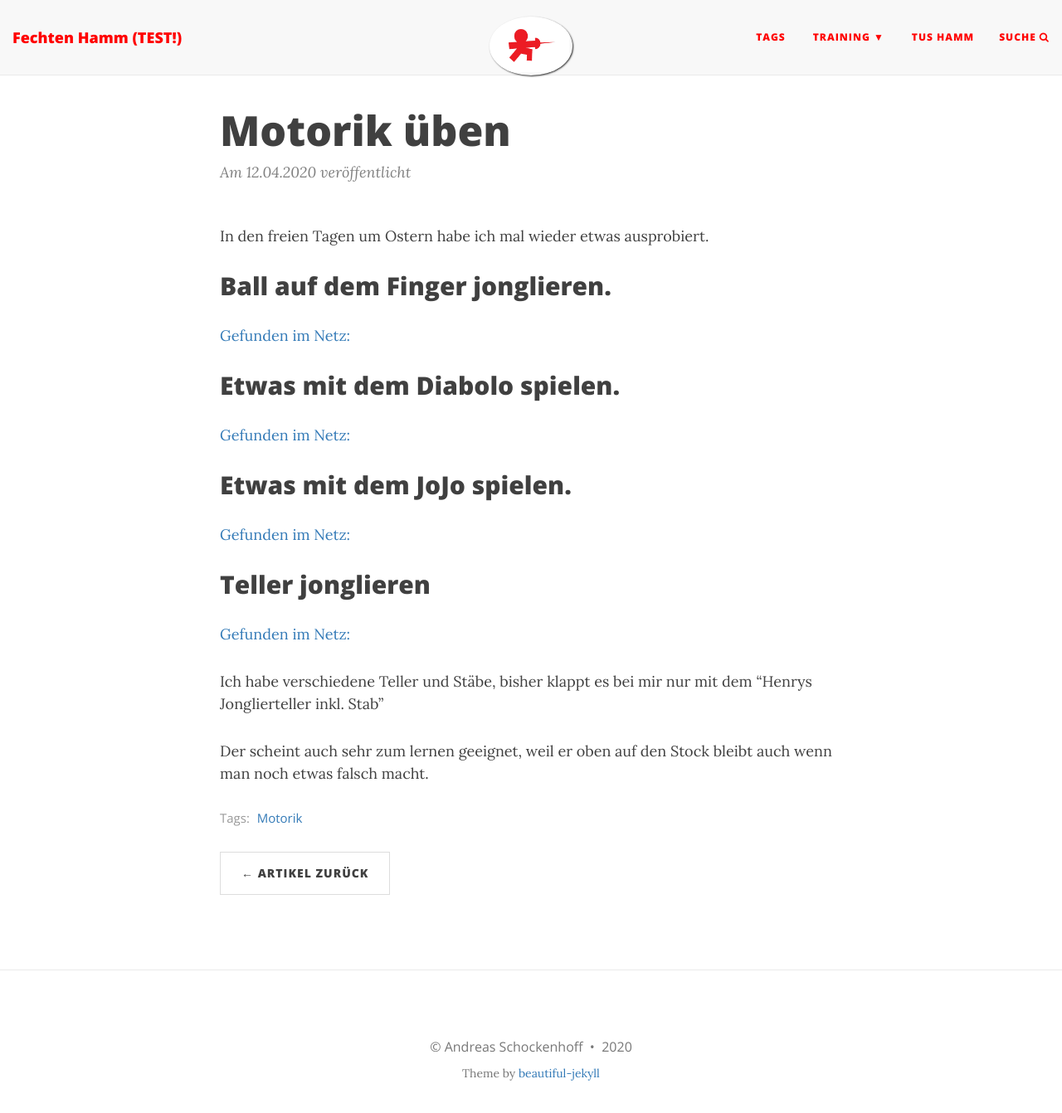
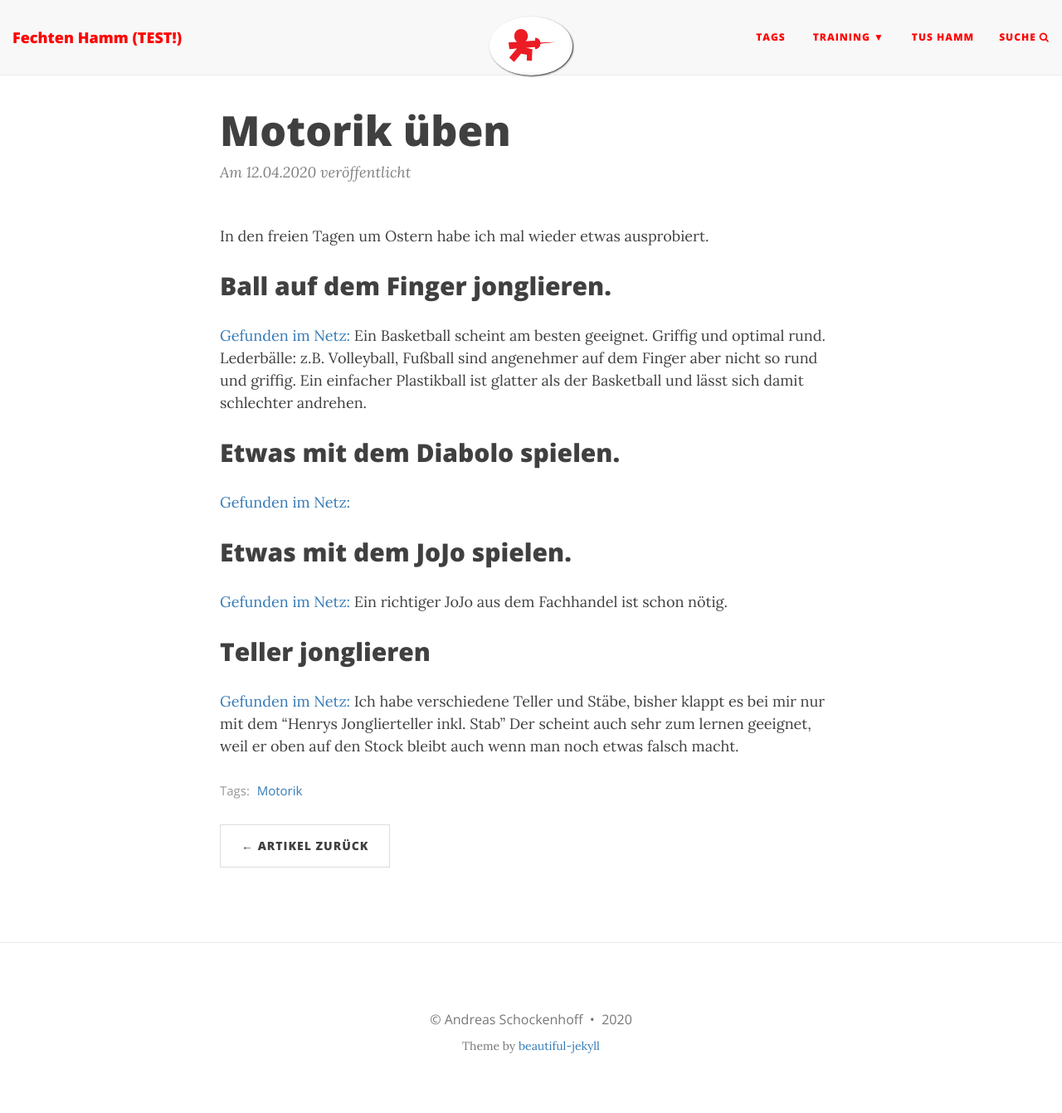
Before and after one commit to test-blog-fechten/test-blog-fechten.github.io, a Jekyll site: the page built from _posts/2020-04-12-motorik-ueben.md, in a window 1280 px wide and 1355 px high. Shown: the top 1342 px of the window at 83% size. Built offline with Jekyll 4.4.1, drawn with Linux system fonts in a browser that asks for light colours; nearby versions of some CDN libraries.

Commit message:
update post

```diff
--- a/_posts/2020-04-12-motorik-ueben.md
+++ b/_posts/2020-04-12-motorik-ueben.md
@@ -7,19 +7,18 @@ In den freien Tagen um Ostern habe ich mal wieder etwas ausprobiert.
 
 ## Ball auf dem Finger jonglieren.
 [Gefunden im Netz:](https://www.youtube.com/watch?v=erXBwHuk0dM)
-
+Ein Basketball scheint am besten geeignet. Griffig und optimal rund.
+Lederbälle: z.B. Volleyball, Fußball sind angenehmer auf dem Finger aber nicht so rund und griffig.
+Ein einfacher Plastikball ist glatter als der Basketball und lässt sich damit schlechter andrehen.
 
 ## Etwas mit dem Diabolo spielen.
 [Gefunden im Netz:](https://www.youtube.com/watch?v=1-2e9Da8C3E)
 
-
 ## Etwas mit dem JoJo spielen.
 [Gefunden im Netz:](https://www.youtube.com/watch?v=UxTiFFkEkIs)
-
+Ein richtiger JoJo aus dem Fachhandel ist schon nötig.
 
 ## Teller jonglieren
 [Gefunden im Netz:](https://www.youtube.com/watch?v=hOA7SYkHB_k)
-
 Ich habe verschiedene Teller und Stäbe, bisher klappt es bei mir nur mit dem "Henrys Jonglierteller inkl. Stab"
-
 Der scheint auch sehr zum lernen geeignet, weil er oben auf den Stock bleibt auch wenn man noch etwas falsch macht.
```
